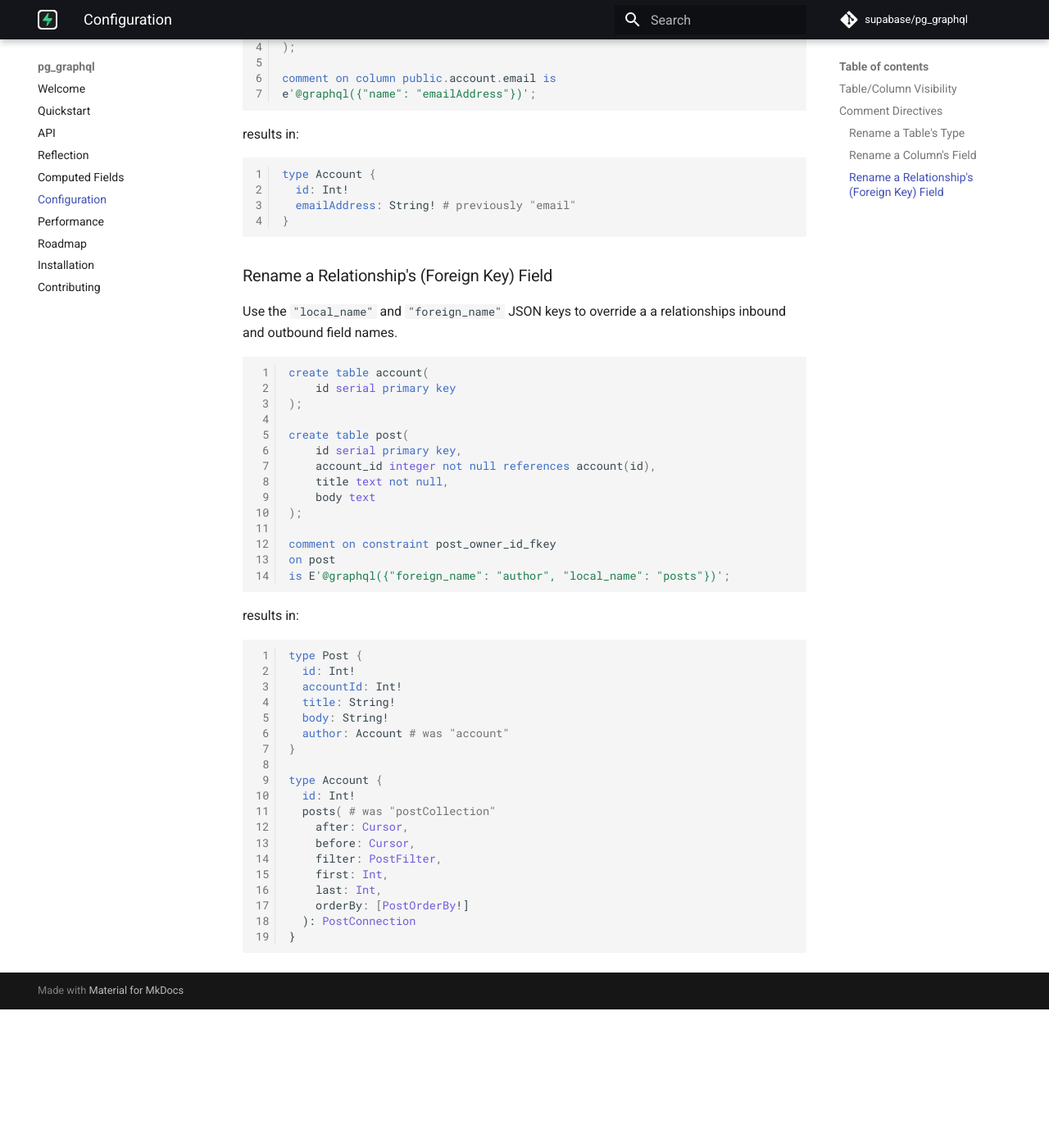
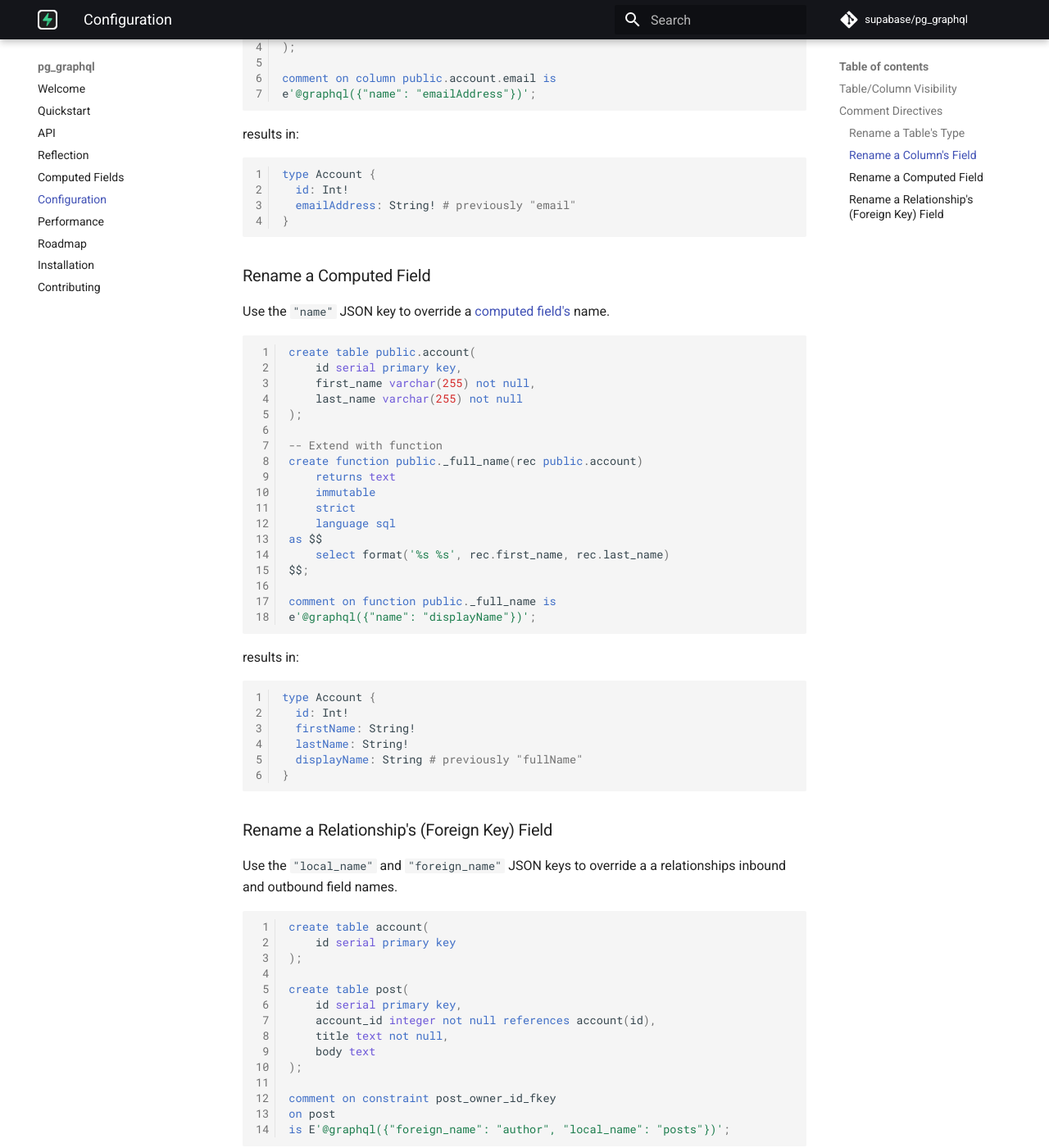
Before and after one commit to supabase/pg_graphql, an MkDocs documentation site: the page built from docs/configuration.md, in a window 1280 px wide and 1400 px high, scrolled down 1216 px. Shown: the whole window at 82% size. Built offline with MkDocs 1.6.1 and Material for MkDocs 9.7.7, drawn with Linux system fonts in a browser that asks for light colours; comment, search, counter and statistics services are not loaded; before the commit the page ends 2447 px from its top, so only the background shows below that.

Commit message:
document renaming computed fields

````diff
--- a/docs/configuration.md
+++ b/docs/configuration.md
@@ -61,6 +61,43 @@ type Account {
 }
 ```
 
+### Rename a Computed Field
+
+Use the `"name"` JSON key to override a [computed field's](computed_fields.md) name.
+
+```sql
+create table public.account(
+    id serial primary key,
+    first_name varchar(255) not null,
+    last_name varchar(255) not null
+);
+
+-- Extend with function
+create function public._full_name(rec public.account)
+    returns text
+    immutable
+    strict
+    language sql
+as $$
+    select format('%s %s', rec.first_name, rec.last_name)
+$$;
+
+comment on function public._full_name is
+e'@graphql({"name": "displayName"})';
+```
+
+results in:
+```graphql
+type Account {
+  id: Int!
+  firstName: String!
+  lastName: String!
+  displayName: String # previously "fullName"
+}
+```
+
+
+
 ### Rename a Relationship's (Foreign Key) Field
 
 Use the `"local_name"` and `"foreign_name"` JSON keys to override a a relationships inbound and outbound field names.
````
